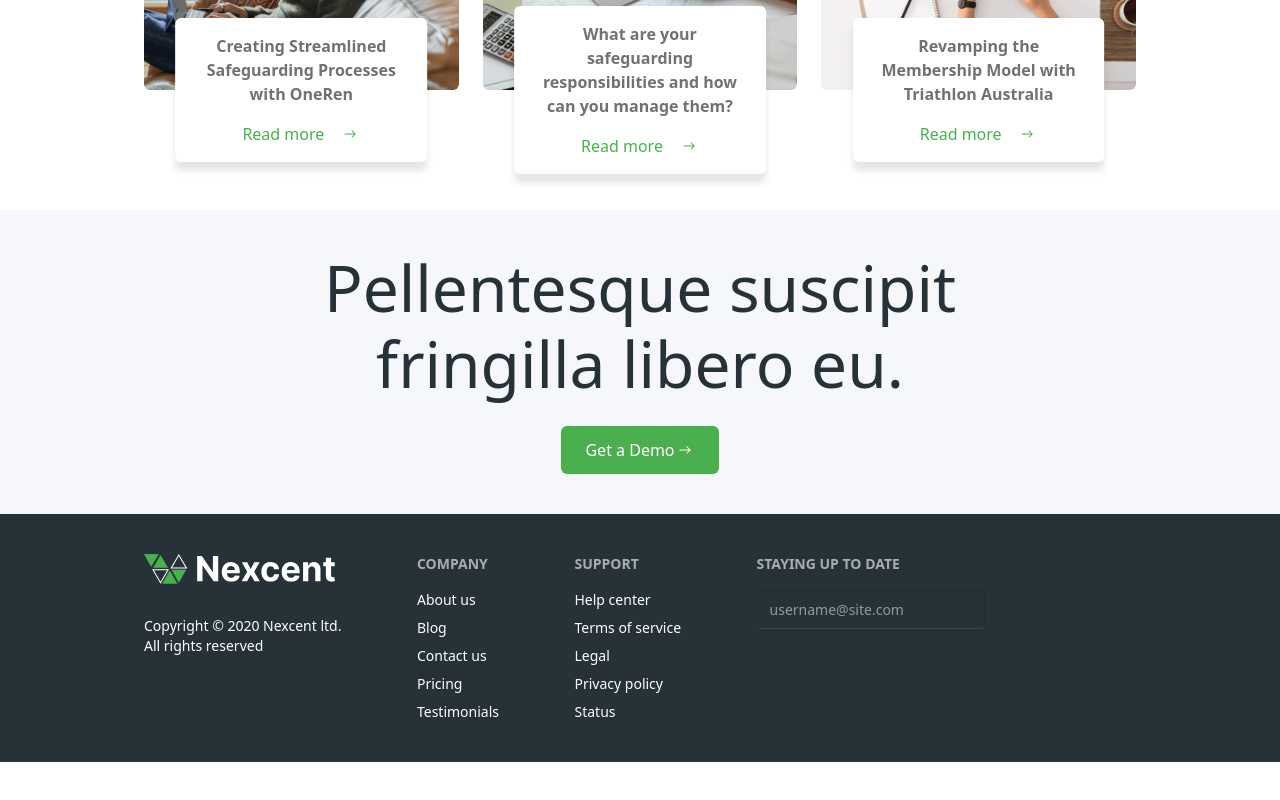
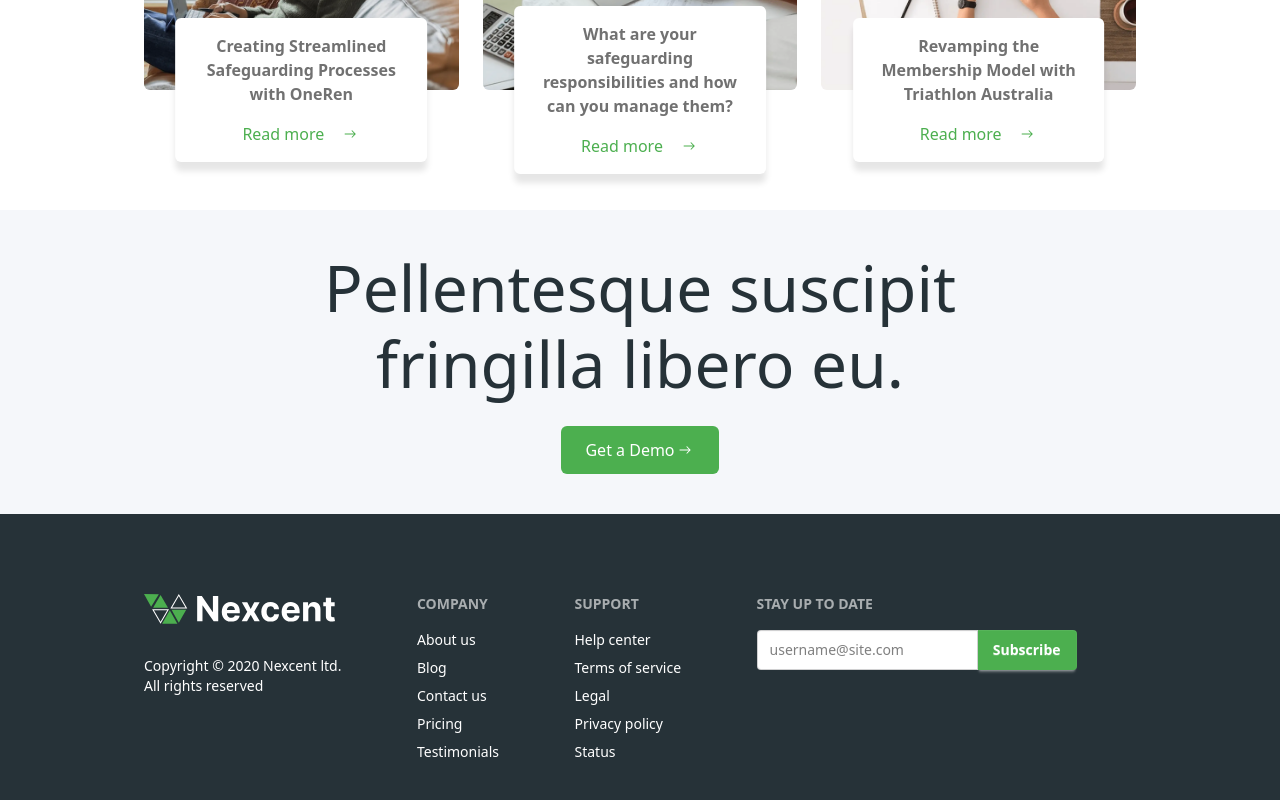
Before and after one commit to AymanSdq/Nexcent, a React (Vite) app: page / in a window 1280 px wide. Shown: the part 3247-4047 px from the top of the page. Before the commit the page ends 4009 px from the top, so only its background shows below. Built offline with nearby package versions, Linux system fonts and the light colour scheme.

Commit message:
Pc version done

```diff
--- a/src/components/Footer.tsx
+++ b/src/components/Footer.tsx
@@ -1,6 +1,6 @@
     const Footer = () => {
     return (
-        <footer className="footer bg-[#263238] text-white sm:footer-horizontal py-10 px-[144px] ">
+        <footer className="footer bg-[#263238] text-white sm:footer-horizontal py-20 px-[144px] ">
         <aside>
             <img src="/logo-footer.svg" alt="Footer logo" />
             <p className="py-6">
@@ -26,13 +26,14 @@
             <a className="link link-hover">Status</a>
         </nav>
         <form>
-            <h6 className="footer-title">Staying up to date</h6>
+            <h6 className="footer-title">Stay up to date</h6>
             <fieldset className="w-80">
             <div className="join">
                 <input
                 type="text"
                 placeholder="username@site.com"
-                className="input input-bordered bg-[#263238] join-item" />
+                className="input text-black input-bordered join-item" />
+                <button className="btn border-none text-white bg-[#4CAF4F] join-item">Subscribe</button>
             </div>
             </fieldset>
         </form>
```
